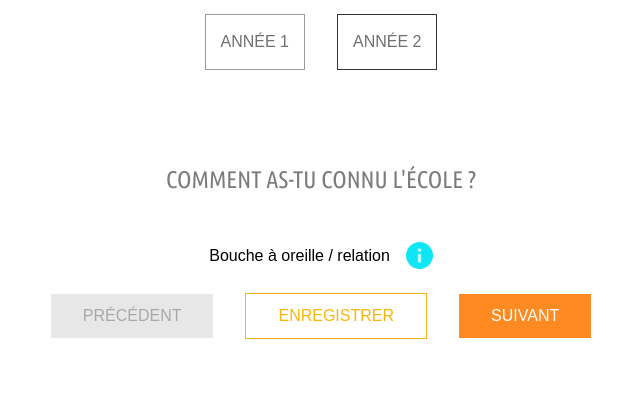
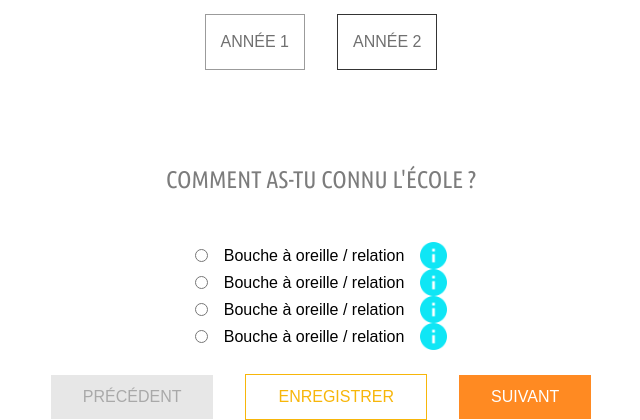
Before and after one commit to bodetienne/espl, a PHP site: page /form-test-page.php in a window 1280 px wide. Shown: the part 712-1132 px from the top of the page, without its empty margins (319-959 px from the left). Before the commit the page ends 1051 px from the top, so only its background shows below. Run offline with PHP 8.4, Linux system fonts and the light colour scheme.

Commit message:
ça va vous ?

```diff
--- a/dev/css/style-mds.css
+++ b/dev/css/style-mds.css
@@ -121,6 +121,10 @@
 	background: #E76D00;
 }
 
+.form-star {
+	color: #FF8A22;
+}
+
 /** BOUTON CHOIX **/
 
 .form-main .container-lgn {
@@ -168,19 +172,18 @@ button:focus {
 	margin: auto;
 }
 
-.form-main .form-checklist .check-ligne a,
-.form-main .form-checklist .check-ligne img,
-.form-main .form-checklist .check-ligne p {
-	margin: auto .5rem;
+.form-checklist .checkmark-école {
+	margin: auto 1rem;
 }
 
-.form-checklist .check-ligne .case-check {
-	max-width: 25px;
+/* .form-checklist input[type="radio"]:not(:checked),
+.form-checklist input[type="radio"]:checked */
+.form-checklist .radio-école  {
+	margin: auto;
 	margin-left: 0;
-}
-
-.form-checklist .check-ligne .case-check:active {
-	content: attr("src", "../elements/check-fulled.png");
+	padding: 1.5em;
+	background: none;
+	border: none;
 }
 
 /**  **/
--- a/dev/form-test-page.php
+++ b/dev/form-test-page.php
@@ -33,7 +33,23 @@
         <h1 class="nom-form">Comment as-tu connu l'école ?</h1>
         <div class="form-checklist">
           <div class="check-ligne">
-            <p>Bouche à oreille / relation</p>
+            <input type="radio" class="radio-école">
+            <span class="checkmark-école">Bouche à oreille / relation</span>
+            <img class="info-button" src="elements/info-button.png" alt="bouton pour plus d\'informations">
+          </div>
+          <div class="check-ligne">
+            <input type="radio" class="radio-école">
+            <span class="checkmark-école">Bouche à oreille / relation</span>
+            <img class="info-button" src="elements/info-button.png" alt="bouton pour plus d\'informations">
+          </div>
+          <div class="check-ligne">
+            <input type="radio" class="radio-école">
+            <span class="checkmark-école">Bouche à oreille / relation</span>
+            <img class="info-button" src="elements/info-button.png" alt="bouton pour plus d\'informations">
+          </div>
+          <div class="check-ligne">
+            <input type="radio" class="radio-école">
+            <span class="checkmark-école">Bouche à oreille / relation</span>
             <img class="info-button" src="elements/info-button.png" alt="bouton pour plus d\'informations">
           </div>
         </div>
--- a/dev/functions/form-elements.php
+++ b/dev/functions/form-elements.php
@@ -3,8 +3,9 @@
 //Fonction champ de texte
 
 function textfield($label, $placeholder, $info, $oblig){
+  $form_star = "*";
   if($oblig == "yes"){
-    $placeholder = $placeholder . "*";
+    $placeholder = $placeholder . $form_star ;
   }
   if($info == "no"){
     $display = "none;";
```
